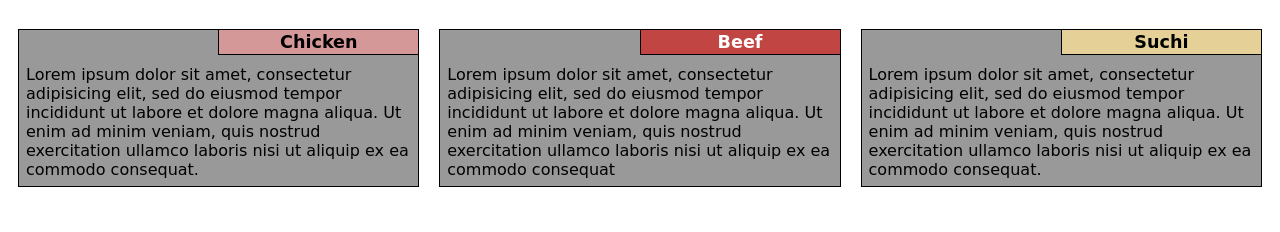
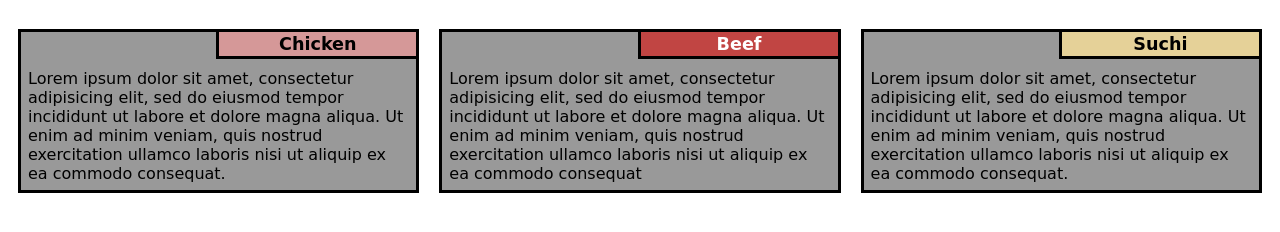
Before and after one commit to ysYassine/Assignment-Solution-for-Module-2, a plain HTML site: page index.html in a window 1280 px wide. Shown: the part 62-294 px from the top of the page. Drawn offline with Linux system fonts and the light colour scheme.

Commit message:
Update Style.css

```diff
--- a/Css/Style.css
+++ b/Css/Style.css
@@ -17,7 +17,7 @@ h1{
   padding: 2px 10px;
   border-style: solid;
   border-color: black;
-  border-width: 0px 0px 1px 1px;
+  border-width: 0px 0px 3px 3px;
   margin: 0px;
 }
 
@@ -37,7 +37,7 @@ h1{
 .container{
   background-color: #999999;
   clear: right;
-  border: 1px solid black;
+  border: 3px solid black;
   margin: 10px;
 }
 .info{
```
